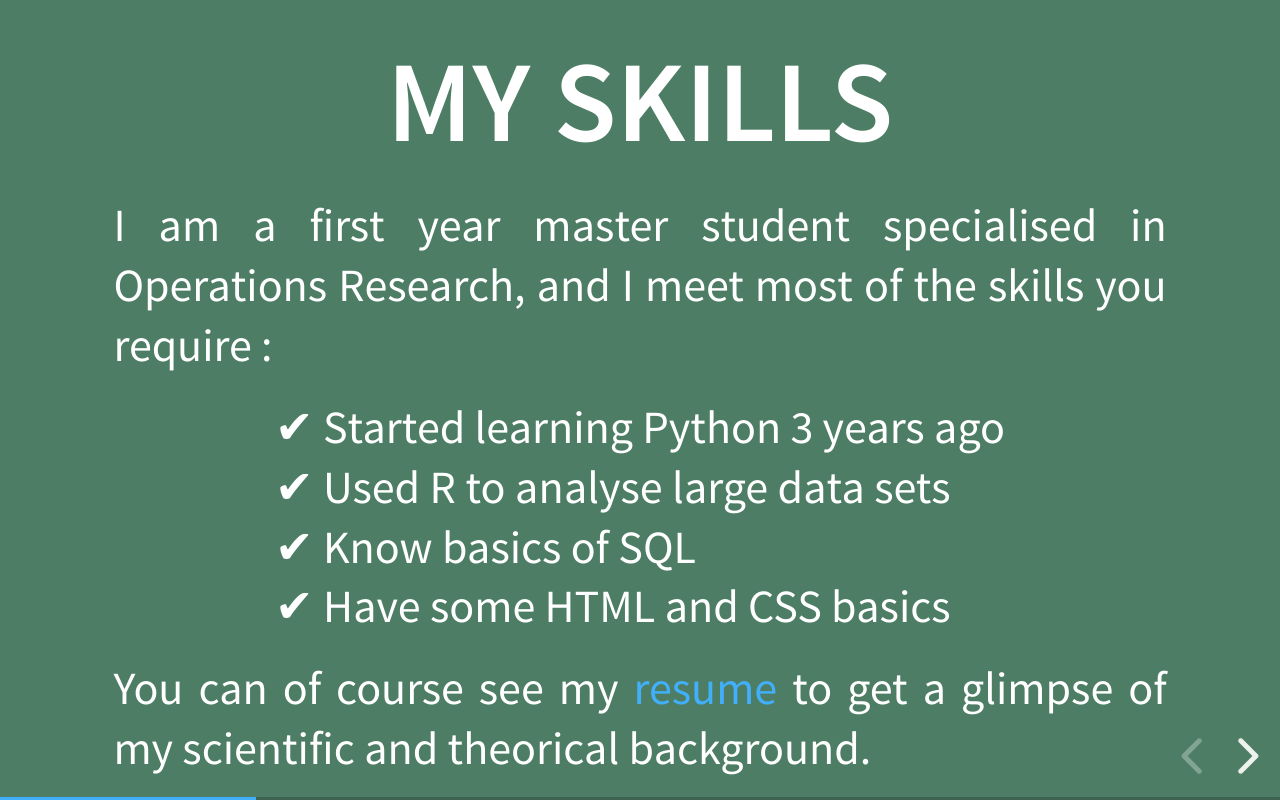
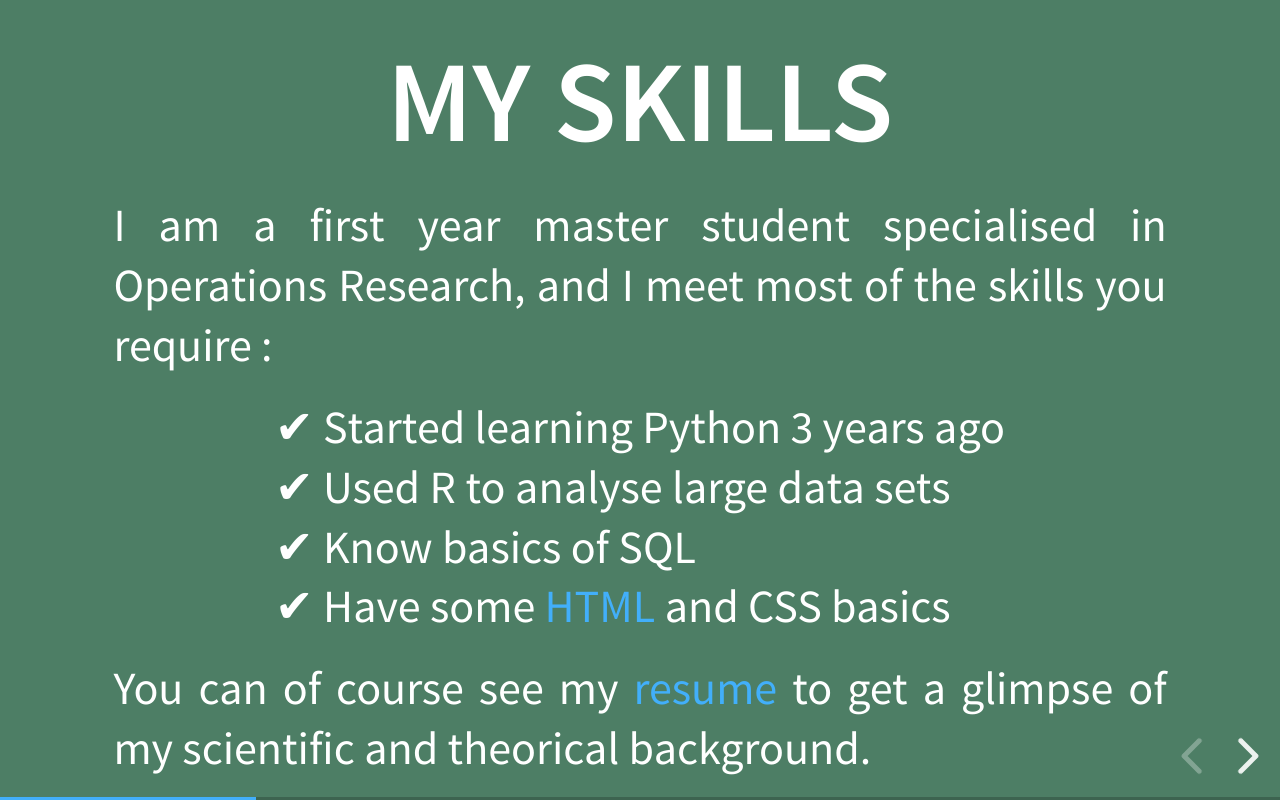
Before and after one commit to EvanDufraisse/EvanDufraisse.github.io, a website: page index.html in a window 1280 px wide. Both pictures are taken after a click on the button "next slide". Drawn offline with Linux system fonts and the light colour scheme.

Commit message:
test link other pages

```diff
--- a/index.html
+++ b/index.html
@@ -60,7 +60,7 @@
 						<li>&#10004; Started learning Python 3 years ago </li>
 						<li>&#10004; Used R to analyse large data sets</li>
 						<li>&#10004; Know basics of SQL</li>
-						<li>&#10004; Have some HTML and CSS basics</li>
+						<li>&#10004; Have some <a href="index2.html">HTML</a> and CSS basics</li>
 					</ul>
 				<p style="text-align: justify;">You can of course see my <a href="lib/resume/CV_EDGE_HEALTH_20190207.pdf">resume</a> to get a glimpse of my scientific and theorical background.</p>
 
```
